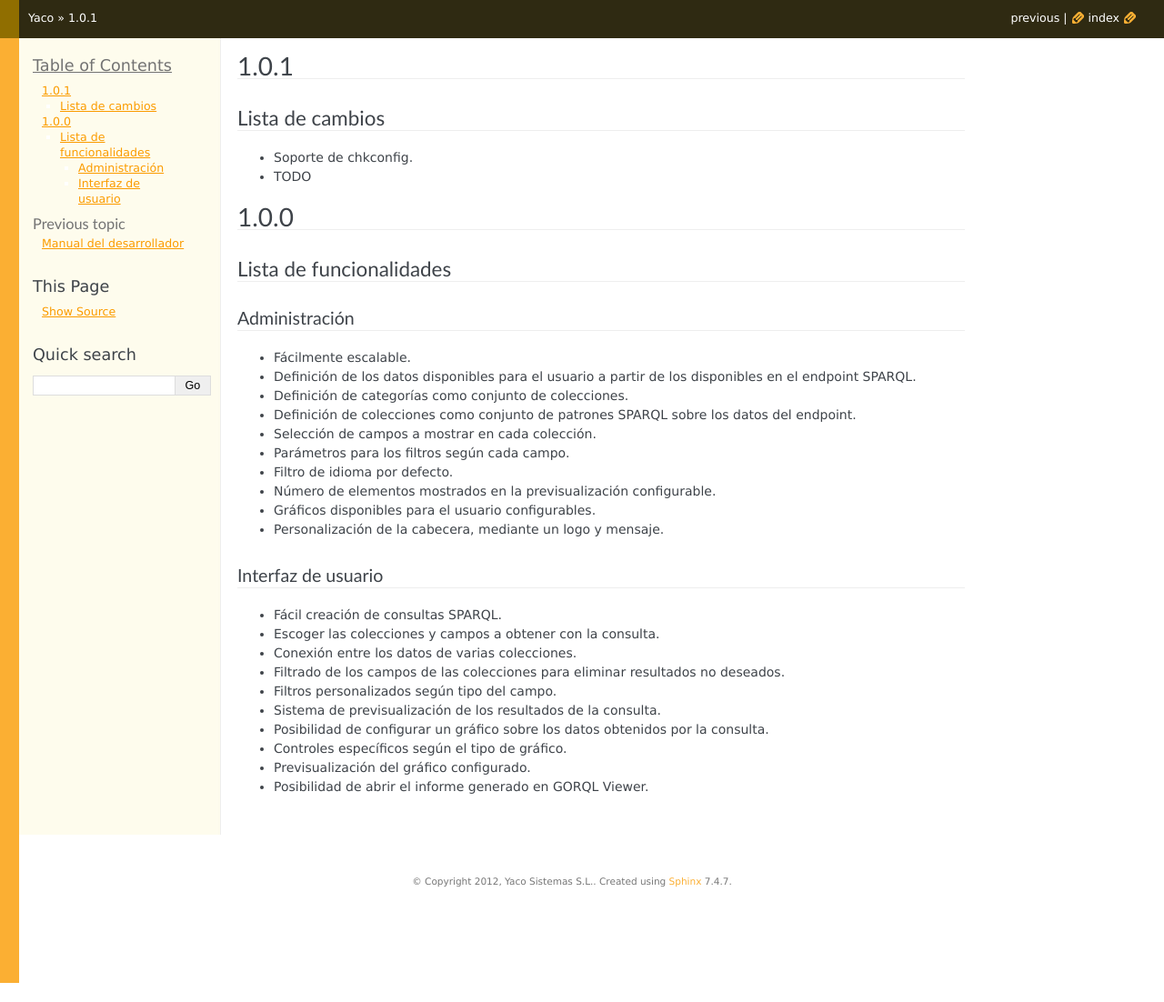
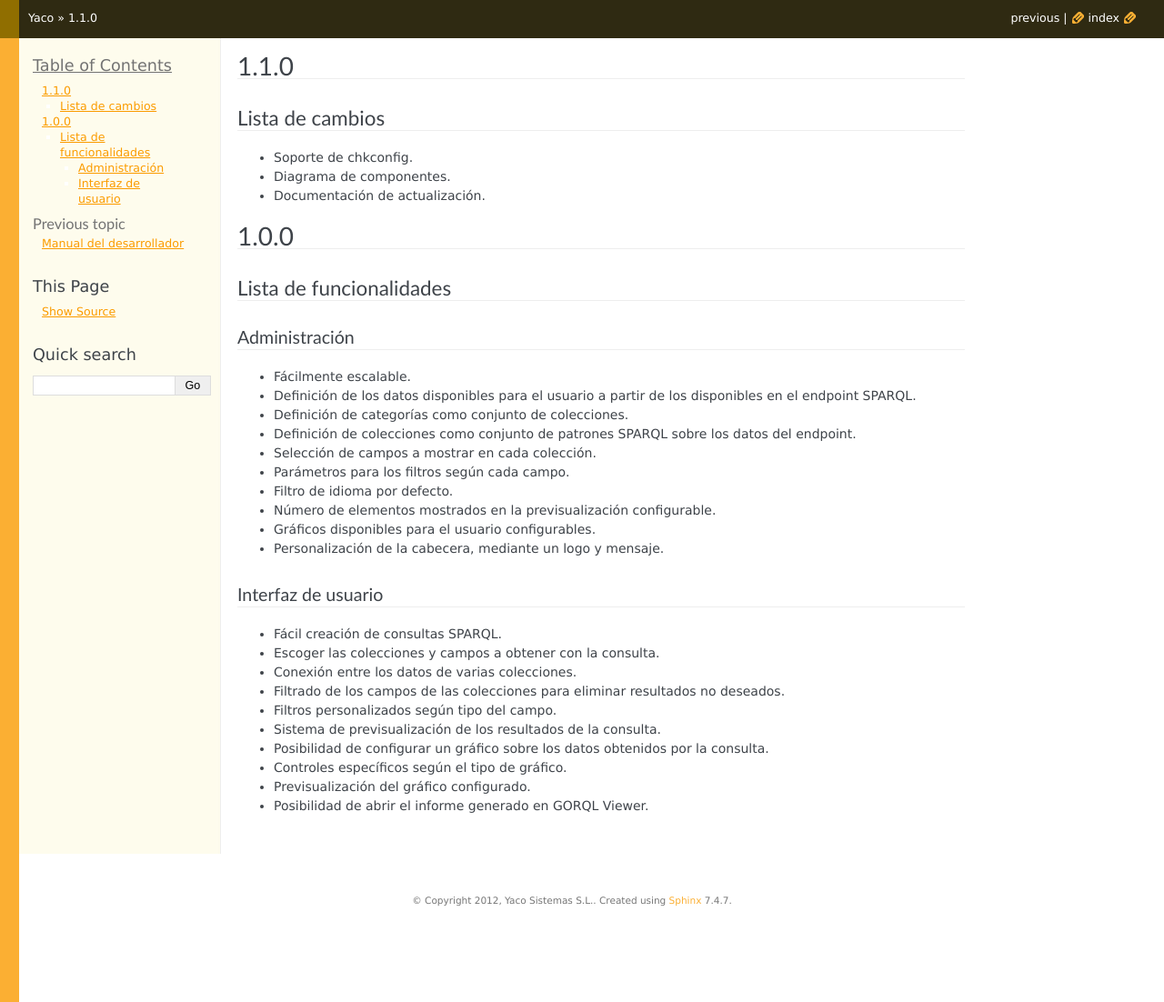
Before and after one commit to Yaco-Sistemas/gorql-editor, a Sphinx documentation site: the page built from docs/source/releases.rst, in a window 1280 px wide. Shown: the whole page at 91% size. Built offline with Sphinx 7.4.7, drawn with Linux system fonts in a browser that asks for light colours; before the commit the page ends 1081 px from its top, so only the background shows below that.

Commit message:
Version number for 1.1.0 release
no-pep8

```diff
--- a/CHANGES.rst
+++ b/CHANGES.rst
@@ -1,11 +1,11 @@
 Changes
 =======
 
-1.0.1 (YYYY-MM-DD)
+1.1.0 (2012-06-12)
 ------------------
 
-- chkconfig support.
-- TODO
+- chkconfig support
+- Components diagram
 
 1.0.0 (2012-06-01)
 ------------------
--- a/docs/source/conf.py
+++ b/docs/source/conf.py
@@ -48,9 +48,9 @@ copyright = u'2012, Yaco Sistemas S.L.'
 # built documents.
 #
 # The short X.Y version.
-version = '1.0'
+version = '1.1'
 # The full version, including alpha/beta/rc tags.
-release = '1.0.1devel'
+release = '1.1.0'
 
 # The language for content autogenerated by Sphinx. Refer to documentation
 # for a list of supported languages.
--- a/docs/source/releases.rst
+++ b/docs/source/releases.rst
@@ -1,11 +1,12 @@
-1.0.1
+1.1.0
 =====
 
 Lista de cambios
 ----------------
 
 - Soporte de chkconfig.
-- TODO
+- Diagrama de componentes.
+- Documentación de actualización.
 
 1.0.0
 =====
--- a/package.json
+++ b/package.json
@@ -1,6 +1,6 @@
 {
     "name": "gorql-editor",
-    "version": "1.0.1devel",
+    "version": "1.1.0",
     "private": true,
     "dependencies": {
         "express": "2.5.4",
```
Also changed, not shown: 1 other file.
